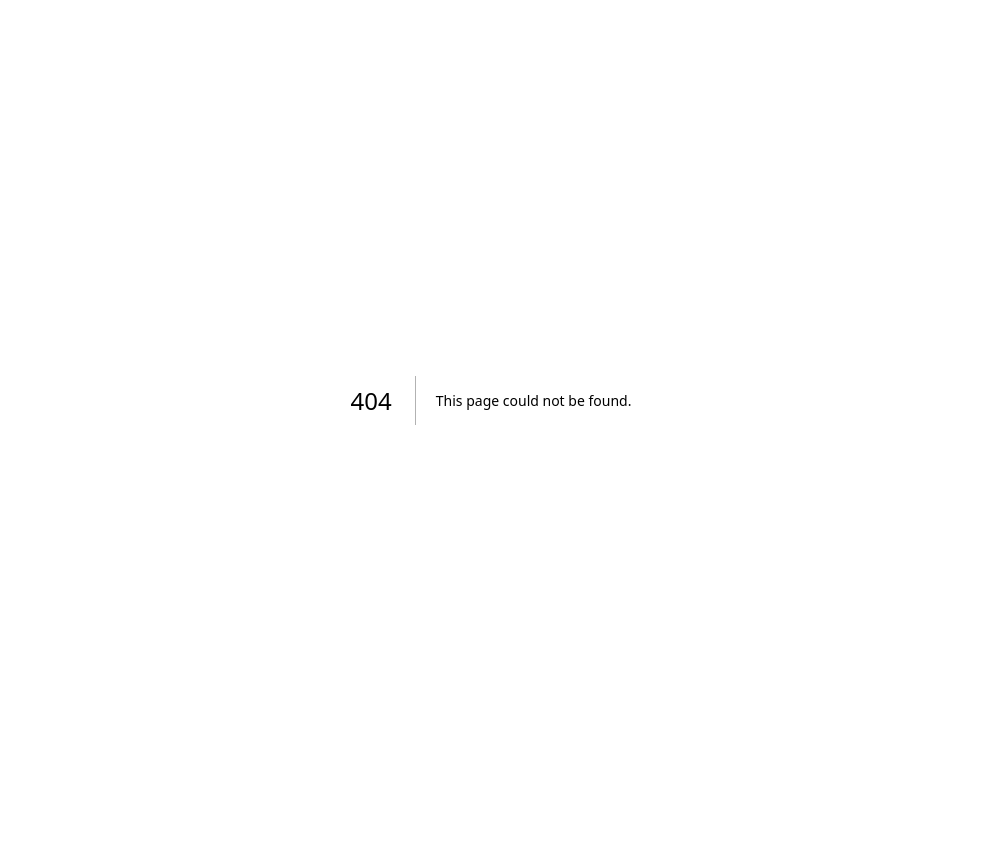
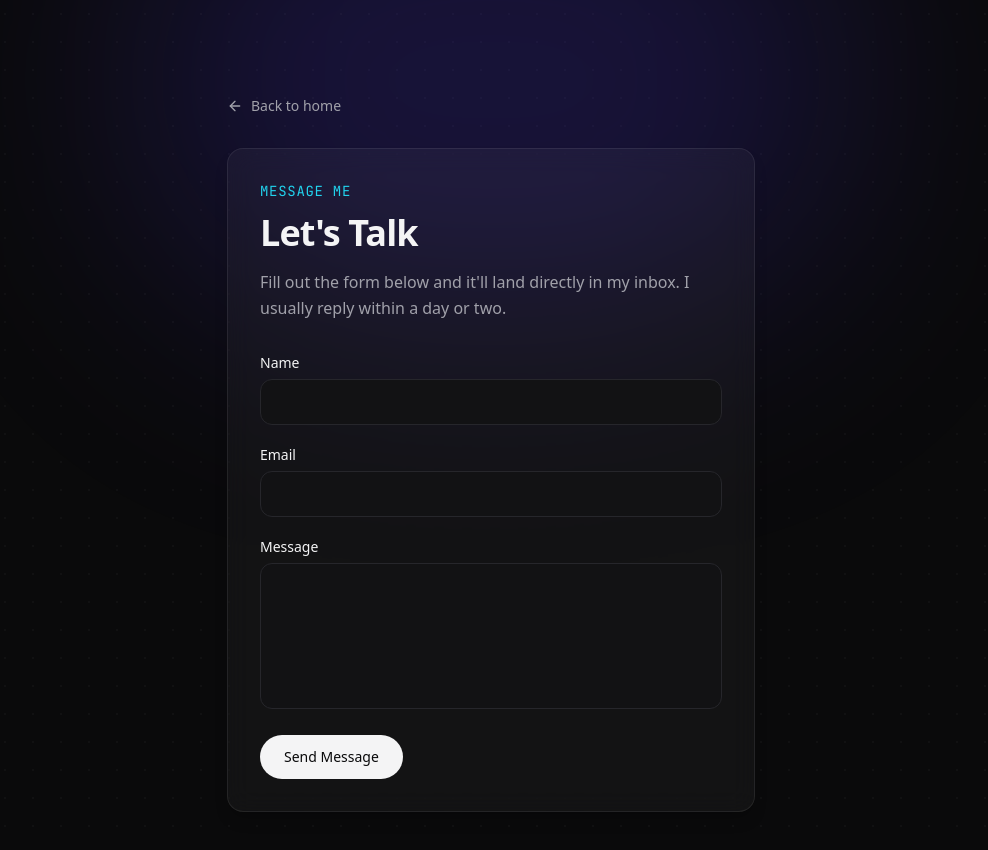
Before and after one commit to prakashss15/portfolio, a Next.js app: page /message in a window 1280 px wide. Before the commit this address had no page. Shown: the top 850 px of the page, without its empty margins (149-1137 px from the left). Before the commit the page ends 800 px from the top, so only its background shows below. Built offline with nearby package versions, Linux system fonts and the light colour scheme.

Commit message:
Update contact me

```diff
--- /dev/null
+++ b/src/app/message/page.tsx
@@ -0,0 +1,50 @@
+import type { Metadata } from "next";
+import Link from "next/link";
+import { ArrowLeft } from "lucide-react";
+import ContactForm from "@/components/ContactForm";
+
+export const metadata: Metadata = {
+  title: "Message Me | Prakash Satish Sankapal",
+  description: "Send Prakash Satish Sankapal a direct message.",
+};
+
+export default function MessagePage() {
+  return (
+    <main className="relative flex min-h-screen items-center overflow-hidden py-24">
+      <div
+        className="bg-dot-grid pointer-events-none absolute inset-0 opacity-40"
+        aria-hidden
+      />
+      <div
+        className="pointer-events-none absolute -top-40 left-1/2 h-[480px] w-[720px] -translate-x-1/2 rounded-full bg-indigo-600/20 blur-[120px]"
+        aria-hidden
+      />
+
+      <div className="relative mx-auto w-full max-w-xl px-4 sm:px-6">
+        <Link
+          href="/#contact"
+          className="mb-8 inline-flex items-center gap-2 text-sm text-fg-muted transition-colors hover:text-fg"
+        >
+          <ArrowLeft size={16} /> Back to home
+        </Link>
+
+        <div className="glass rounded-2xl border border-border p-6 shadow-2xl shadow-elevated sm:p-8">
+          <p className="mb-3 font-mono text-sm tracking-wider text-accent-2 uppercase">
+            Message Me
+          </p>
+          <h1 className="text-3xl font-semibold tracking-tight text-fg sm:text-4xl">
+            Let&apos;s Talk
+          </h1>
+          <p className="mt-4 text-base leading-relaxed text-fg-muted">
+            Fill out the form below and it&apos;ll land directly in my inbox. I usually reply
+            within a day or two.
+          </p>
+
+          <div className="mt-8">
+            <ContactForm />
+          </div>
+        </div>
+      </div>
+    </main>
+  );
+}
--- /dev/null
+++ b/src/app/message/success/page.tsx
@@ -0,0 +1,53 @@
+import type { Metadata } from "next";
+import Link from "next/link";
+import { ArrowLeft, CheckCircle2 } from "lucide-react";
+
+export const metadata: Metadata = {
+  title: "Message Sent | Prakash Satish Sankapal",
+  description: "Your message was sent successfully.",
+};
+
+export default function MessageSuccessPage() {
+  return (
+    <main className="relative flex min-h-screen items-center overflow-hidden py-24">
+      <div
+        className="bg-dot-grid pointer-events-none absolute inset-0 opacity-40"
+        aria-hidden
+      />
+      <div
+        className="pointer-events-none absolute -top-40 left-1/2 h-[480px] w-[720px] -translate-x-1/2 rounded-full bg-indigo-600/20 blur-[120px]"
+        aria-hidden
+      />
+
+      <div className="relative mx-auto w-full max-w-lg px-4 text-center sm:px-6">
+        <div className="glass rounded-2xl border border-border p-8 shadow-2xl shadow-elevated sm:p-10">
+          <div className="mx-auto flex h-14 w-14 items-center justify-center rounded-full bg-emerald-400/10">
+            <CheckCircle2 className="text-emerald-400" size={28} />
+          </div>
+
+          <h1 className="mt-6 text-2xl font-semibold tracking-tight text-fg sm:text-3xl">
+            Message sent successfully!
+          </h1>
+          <p className="mt-3 text-base leading-relaxed text-fg-muted">
+            I&apos;ll get back to you soon.
+          </p>
+
+          <div className="mt-8 flex flex-wrap items-center justify-center gap-3">
+            <Link
+              href="/#contact"
+              className="inline-flex items-center gap-2 rounded-full bg-fg px-5 py-2.5 text-sm font-medium text-bg transition-transform hover:scale-105"
+            >
+              <ArrowLeft size={16} /> Back to home
+            </Link>
+            <Link
+              href="/message"
+              className="inline-flex items-center gap-2 rounded-full border border-border bg-bg-elevated px-5 py-2.5 text-sm font-medium text-fg transition-transform hover:scale-105"
+            >
+              Send another message
+            </Link>
+          </div>
+        </div>
+      </div>
+    </main>
+  );
+}
--- a/src/components/Contact.tsx
+++ b/src/components/Contact.tsx
@@ -1,4 +1,5 @@
-import { Code2, Download } from "lucide-react";
+import { Code2, Download, MessageCircle } from "lucide-react";
+import Link from "next/link";
 import { GithubIcon, LinkedinIcon } from "./icons";
 import Reveal from "./Reveal";
 import { profile } from "@/data/profile";
@@ -21,6 +22,12 @@ export default function Contact() {
         </Reveal>
 
         <Reveal delay={0.1} className="mt-10 flex flex-wrap items-center justify-center gap-3">
+          <Link
+            href="/message"
+            className="inline-flex items-center gap-2 rounded-full bg-accent px-5 py-2.5 text-sm font-medium text-white transition-transform hover:scale-105"
+          >
+            <MessageCircle size={16} /> Message Me
+          </Link>
           <a
             href={profile.links.linkedin}
             target="_blank"
--- /dev/null
+++ b/src/components/ContactForm.tsx
@@ -0,0 +1,169 @@
+"use client";
+
+import { useState } from "react";
+import type { FormEvent } from "react";
+
+type FormState = {
+  name: string;
+  email: string;
+  message: string;
+};
+
+type FormErrors = Partial<Record<keyof FormState, string>>;
+
+const initialState: FormState = { name: "", email: "", message: "" };
+
+const EMAIL_REGEX = /^[^\s@]+@[^\s@]+\.[^\s@]+$/;
+
+const FORMSUBMIT_ENDPOINT = "https://formsubmit.co/prakashsankapal1505@gmail.com";
+
+function validate(values: FormState): FormErrors {
+  const errors: FormErrors = {};
+
+  if (!values.name.trim()) {
+    errors.name = "Name is required.";
+  }
+
+  if (!values.email.trim()) {
+    errors.email = "Email is required.";
+  } else if (!EMAIL_REGEX.test(values.email.trim())) {
+    errors.email = "Enter a valid email address.";
+  }
+
+  if (!values.message.trim()) {
+    errors.message = "Message is required.";
+  }
+
+  return errors;
+}
+
+const inputClasses =
+  "w-full rounded-xl border border-border bg-bg-elevated px-4 py-3 text-sm text-fg placeholder:text-fg-subtle outline-none transition-colors focus:border-accent-2";
+
+export default function ContactForm() {
+  const [values, setValues] = useState<FormState>(initialState);
+  const [errors, setErrors] = useState<FormErrors>({});
+  const [submitting, setSubmitting] = useState(false);
+
+  function handleChange(field: keyof FormState, value: string) {
+    setValues((prev) => ({ ...prev, [field]: value }));
+    setErrors((prev) => ({ ...prev, [field]: undefined }));
+  }
+
+  function handleSubmit(event: FormEvent<HTMLFormElement>) {
+    const validationErrors = validate(values);
+    setErrors(validationErrors);
+
+    if (Object.keys(validationErrors).length > 0) {
+      event.preventDefault();
+      return;
+    }
+
+    // Point FormSubmit's redirect at whatever origin the form is actually
+    // running on (localhost in dev, the real domain in production).
+    const form = event.currentTarget;
+    const nextField = form.elements.namedItem("_next");
+    if (nextField instanceof HTMLInputElement) {
+      nextField.value = `${window.location.origin}/message/success`;
+    }
+
+    // Valid: let the browser submit natively to FormSubmit.
+    setSubmitting(true);
+  }
+
+  return (
+    <form
+      action={FORMSUBMIT_ENDPOINT}
+      method="POST"
+      onSubmit={handleSubmit}
+      noValidate
+      className="w-full space-y-5 text-left"
+    >
+      <input type="hidden" name="_subject" value="New message from portfolio contact form" />
+      <input type="hidden" name="_template" value="table" />
+      <input type="hidden" name="_captcha" value="false" />
+      <input type="hidden" name="_next" defaultValue="" />
+      <input
+        type="text"
+        name="_honey"
+        tabIndex={-1}
+        autoComplete="off"
+        aria-hidden="true"
+        className="hidden"
+      />
+
+      <div>
+        <label htmlFor="name" className="mb-1.5 block text-sm font-medium text-fg">
+          Name
+        </label>
+        <input
+          id="name"
+          name="name"
+          type="text"
+          autoComplete="name"
+          value={values.name}
+          onChange={(e) => handleChange("name", e.target.value)}
+          className={inputClasses}
+          aria-invalid={Boolean(errors.name)}
+          aria-describedby={errors.name ? "name-error" : undefined}
+        />
+        {errors.name && (
+          <p id="name-error" className="mt-1.5 text-sm text-red-400">
+            {errors.name}
+          </p>
+        )}
+      </div>
+
+      <div>
+        <label htmlFor="email" className="mb-1.5 block text-sm font-medium text-fg">
+          Email
+        </label>
+        <input
+          id="email"
+          name="email"
+          type="email"
+          autoComplete="email"
+          value={values.email}
+          onChange={(e) => handleChange("email", e.target.value)}
+          className={inputClasses}
+          aria-invalid={Boolean(errors.email)}
+          aria-describedby={errors.email ? "email-error" : undefined}
+        />
+        {errors.email && (
+          <p id="email-error" className="mt-1.5 text-sm text-red-400">
+            {errors.email}
+          </p>
+        )}
+      </div>
+
+      <div>
+        <label htmlFor="message" className="mb-1.5 block text-sm font-medium text-fg">
+          Message
+        </label>
+        <textarea
+          id="message"
+          name="message"
+          rows={6}
+          value={values.message}
+          onChange={(e) => handleChange("message", e.target.value)}
+          className={`${inputClasses} resize-none`}
+          aria-invalid={Boolean(errors.message)}
+          aria-describedby={errors.message ? "message-error" : undefined}
+        />
+        {errors.message && (
+          <p id="message-error" className="mt-1.5 text-sm text-red-400">
+            {errors.message}
+          </p>
+        )}
+      </div>
+
+      <button
+        type="submit"
+        disabled={submitting}
+        className="inline-flex w-full items-center justify-center gap-2 rounded-full bg-fg px-6 py-3 text-sm font-medium text-bg transition-transform hover:scale-105 disabled:cursor-not-allowed disabled:opacity-60 disabled:hover:scale-100 sm:w-auto"
+      >
+        {submitting ? "Sending..." : "Send Message"}
+      </button>
+    </form>
+  );
+}
```
Also changed, not shown: 1 other file (tests, documents, lock files or other folders).
